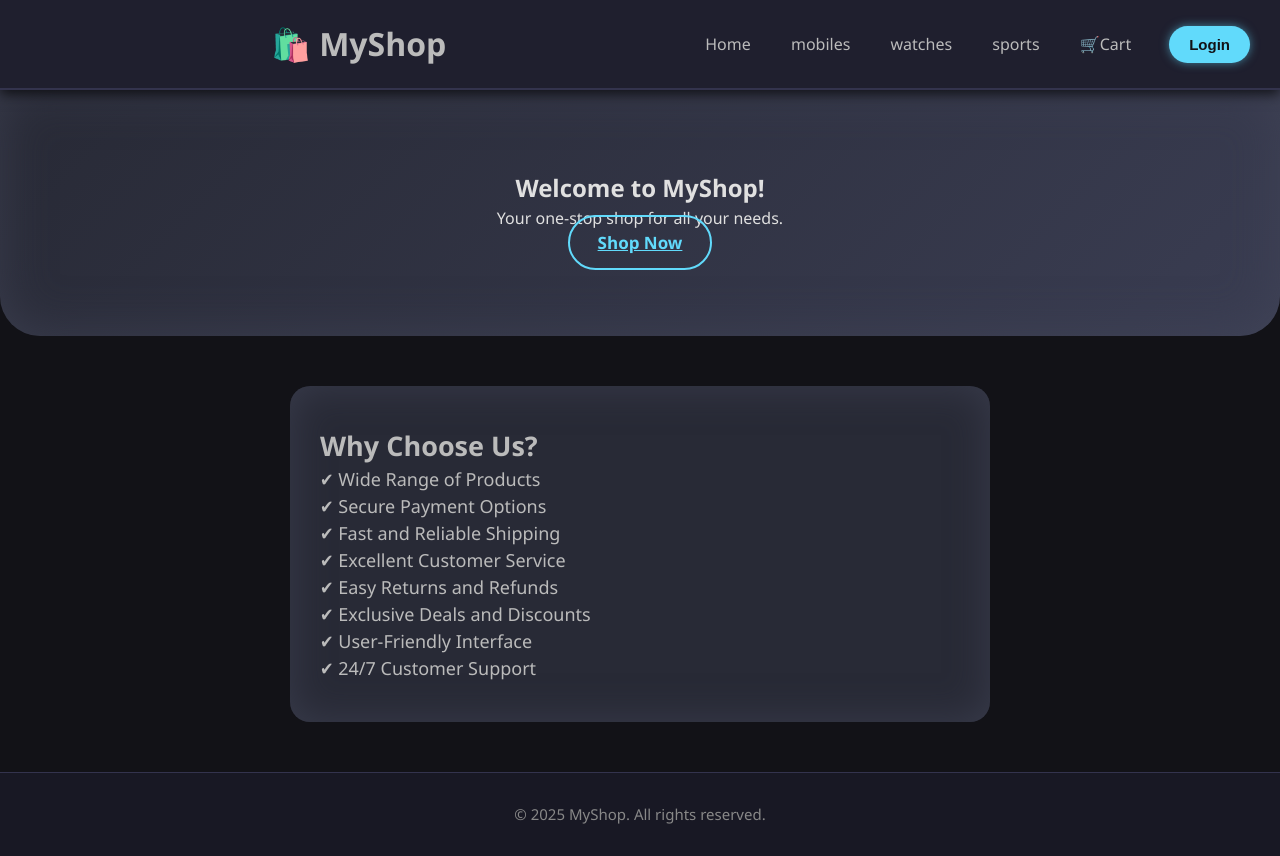
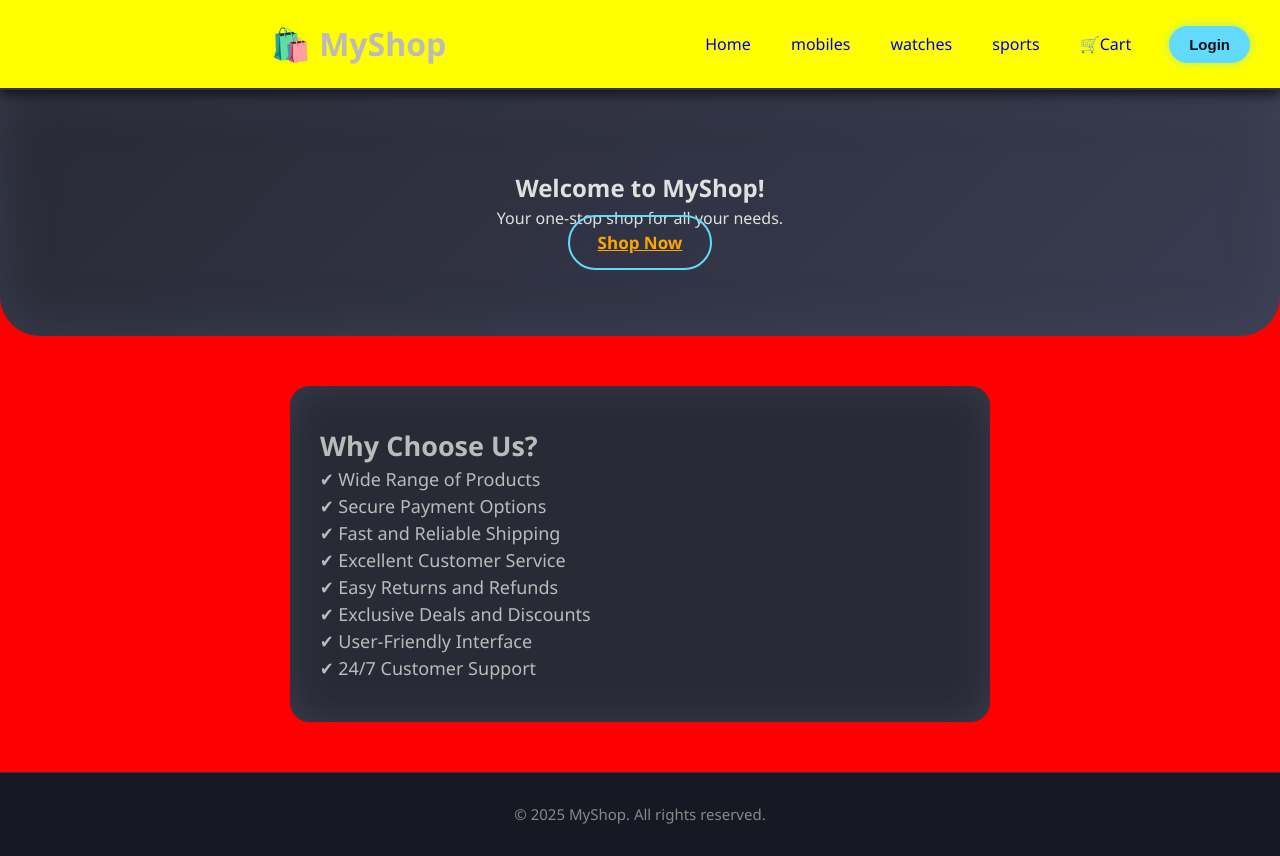
Before and after one commit to padarthicharantej-dev/e-commerce, a plain HTML site: page index.html in a window 1280 px wide. Drawn offline with Linux system fonts and the light colour scheme.

Commit message:
Update style.css

```diff
--- a/style.css
+++ b/style.css
@@ -8,15 +8,15 @@
 
 body {
     font-family: 'Segoe UI', Tahoma, Geneva, Verdana, sans-serif;
-    background-color: #121217;
-    color: #e0e0e0;
+    background-color: red;
+    color: green;
     line-height: 1.5;
     min-height: 100vh;
 }
 
 
 header {
-    background-color: #1f1f2e;
+    background-color: yellow;
     color: #bbb;
     padding: 20px 30px;
     display: flex;
@@ -30,7 +30,7 @@ header {
 }
 
 nav a {
-    color: #bbb;
+    color: #bbl;
     margin: 0 18px;
     font-size: 16px;
     font-weight: 400;
@@ -41,7 +41,7 @@ nav a {
 
 nav a:hover {
     border-bottom: 2px solid #61dafb;
-    color: #61dafb;
+    color: green;
 }
 
 .header-right {
@@ -86,7 +86,7 @@ nav a:hover {
 .btn {
     background-color: transparent;
     border: 2px solid #61dafb;
-    color: #61dafb;
+    color: orange;
     padding: 14px 28px;
     font-size: 17px;
     border-radius: 50px;
@@ -96,7 +96,7 @@ nav a:hover {
 }
 
 .btn:hover {
-    background-color: #61dafb;
+    background-color: blue;
     color: #121217;
     transform: scale(1.05);
 }
@@ -161,7 +161,7 @@ nav a:hover {
 .cart {
     max-width: 700px;
     margin: 60px auto;
-    background-color: #1f1f2e;
+    background-color: white;
     padding: 40px 30px;
     border-radius: 24px;
     box-shadow: 0 6px 24px rgba(97, 218, 251, 0.15);
```
